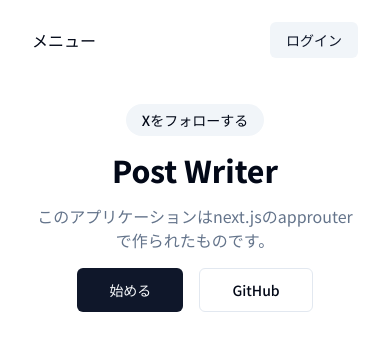
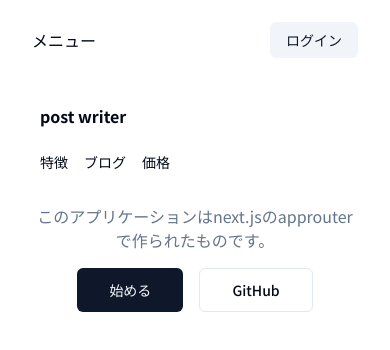
Before and after one commit to fy-yuhcan/next-auth, a Next.js app: page / in a window 390 px wide. Both pictures are taken after a click on the button "メニュー". Shown: the top 350 px of the page. Built offline with nearby package versions, Linux system fonts and the light colour scheme.

Commit message:
mobileNavの処理とundifindの時に空配列を渡すようにする

```diff
--- a/components/mainnav.tsx
+++ b/components/mainnav.tsx
@@ -6,7 +6,8 @@
 import { ReactNode, useState } from "react";
 import MobileNav from "./mobileNav";
 
-//itemsの型を宣言する必要があるinterface->typeに置き換え可能(ここは調べないと違いがよくわからない)
+//itemsの型を宣言する必要があるinterface->typeに置き換え可能(ここは調べないと違いがよくわからない)+
+// items?:NavItem[];とすると,MobileNavに渡すitems={items}がundifiendになってしまう可能性があるため、エラーになる
 type MainNavProps ={
     items?: NavItem[];
     children?:ReactNode
@@ -35,7 +36,7 @@
             </button>
 
             {/*&&で括ることでshowMobileMenuがtrueの時、MobileNavを表示する*/}
-            {showMobileMenu && (<MobileNav></MobileNav>)}
+            {showMobileMenu && (<MobileNav items={items ?? []}></MobileNav>)}
         </div>
     )
 }
--- a/components/mobileNav.tsx
+++ b/components/mobileNav.tsx
@@ -1,8 +1,24 @@
-export default function MobileNav() {
+import { siteConfig } from "@/config/site";
+import { NavItem } from "@/types";
+import Link from "next/link";
+
+//itemsの型を定義する
+type MobileNavProps = {
+    items:NavItem[];
+
+}
+
+export default function MobileNav({items}: MobileNavProps) {
     return (
-        <div>
-            <div>
-
+        <div className="fixed top-16 left-0 right-0 bottom-0 z-50 p-6 shadow-md md:hidden animate-in slide-in-from-bottom-80">
+            <div className="grid gap-6 bg-popover p-4 text-popover-foreground">
+                <Link href={"/"} className="font-bold">{siteConfig.name}</Link>
+                <nav className="text-sm flex gap-4">
+                    {/*mapでitemsを表示*/}
+                    {items.map((item,index)=>(
+                        <Link href={item.href} key={index}>{item.title}</Link>
+                    ))}
+                </nav>
             </div>
         </div>
     )
```
